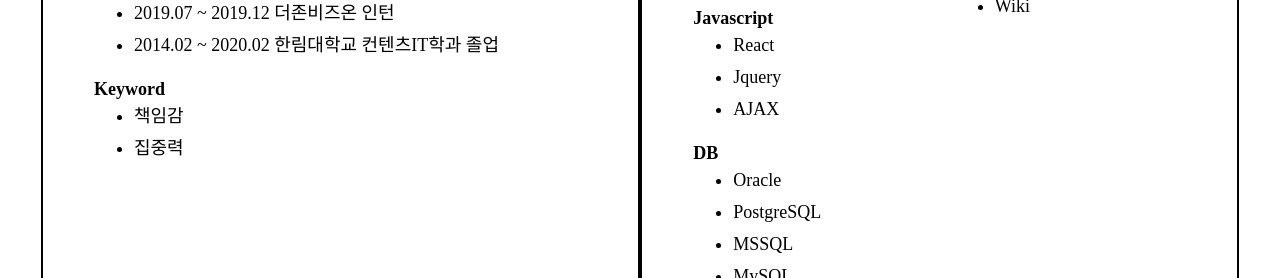
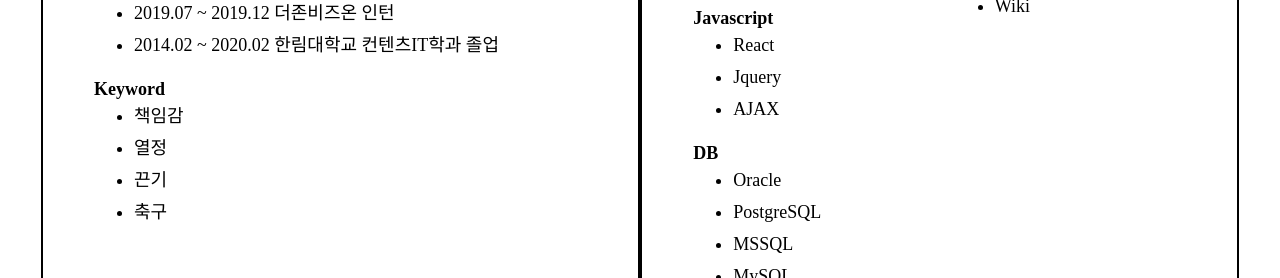
Before and after one commit to KOOwj/portfolio, a React (Create React App) app: page /#/ in a window 1280 px wide. Shown: the part 1200-1478 px from the top of the page. Built offline with nearby package versions, Linux system fonts and the light colour scheme; a web font is replaced by a local one.

Commit message:
Deploy to Github Pages

```diff
--- a/src/components/Intro.js
+++ b/src/components/Intro.js
@@ -28,7 +28,9 @@ function Intro(){
                     <span><b>Keyword</b></span>
                     <ul>
                         <li>책임감</li>
-                        <li>집중력</li>
+                        <li>열정</li>
+                        <li>끈기</li>
+                        <li>축구</li>
                     </ul>
                 </div>
             </div>
```
